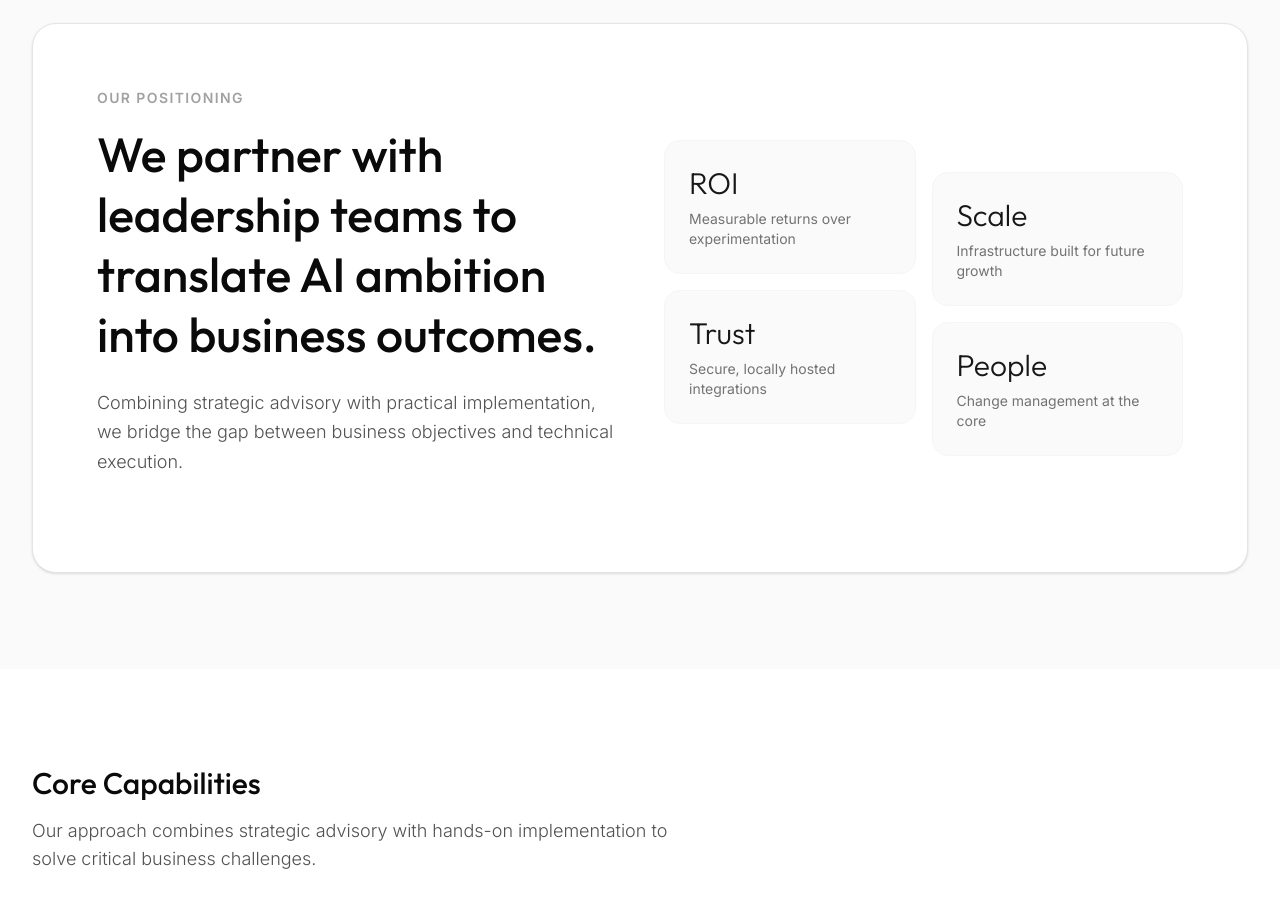
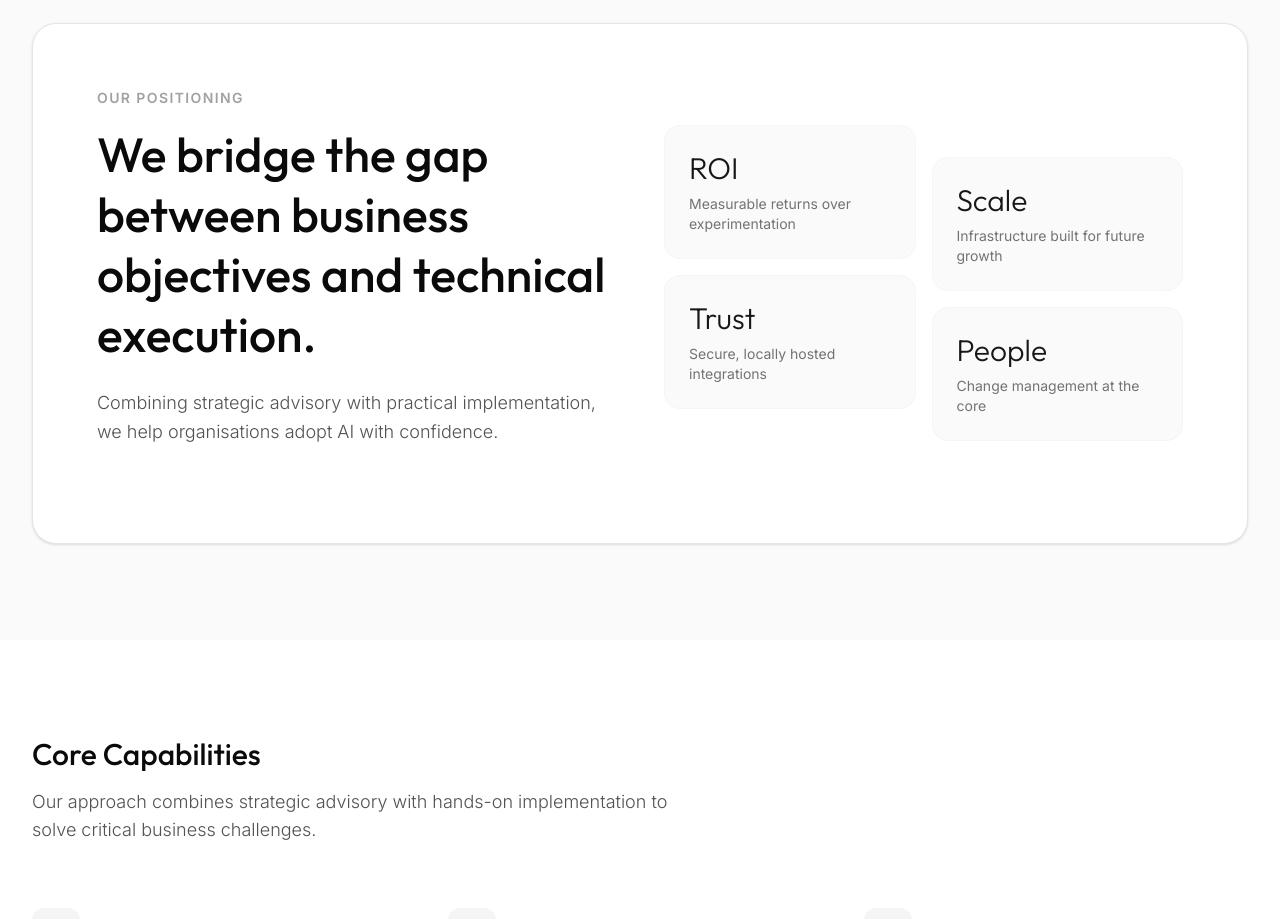
Before and after one commit to atom8studio/PH77, a React (Vite) app: page / in a window 1280 px wide. Shown: the part 1000-1919 px from the top of the page. Built offline with nearby package versions, Linux system fonts and the light colour scheme.

Commit message:
update word

```diff
--- a/src/components/Expertise.tsx
+++ b/src/components/Expertise.tsx
@@ -20,10 +20,10 @@ export default function Expertise() {
             <div>
               <h2 className="text-sm font-bold tracking-widest text-neutral-400 uppercase mb-4">Our Positioning</h2>
               <h3 className="text-3xl md:text-5xl font-display font-medium text-neutral-950 mb-6 leading-tight">
-                We partner with leadership teams to translate AI ambition into business outcomes.
+                We bridge the gap between business objectives and technical execution.
               </h3>
               <p className="text-lg text-neutral-600 font-light leading-relaxed mb-8">
-                Combining strategic advisory with practical implementation, we bridge the gap between business objectives and technical execution.
+                Combining strategic advisory with practical implementation, we help organisations adopt AI with confidence.
               </p>
             </div>
             <div className="grid grid-cols-2 gap-4">
```
